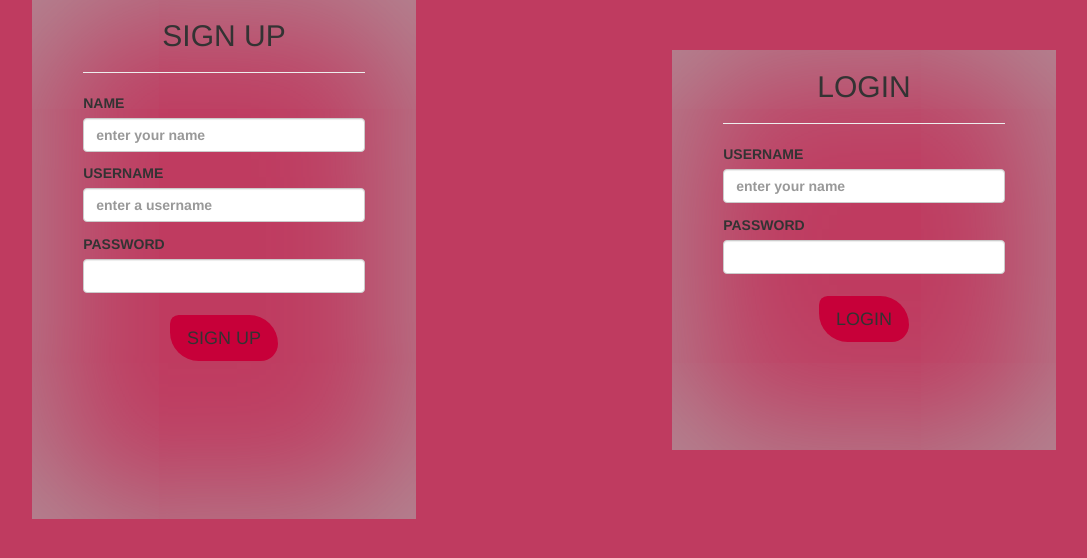
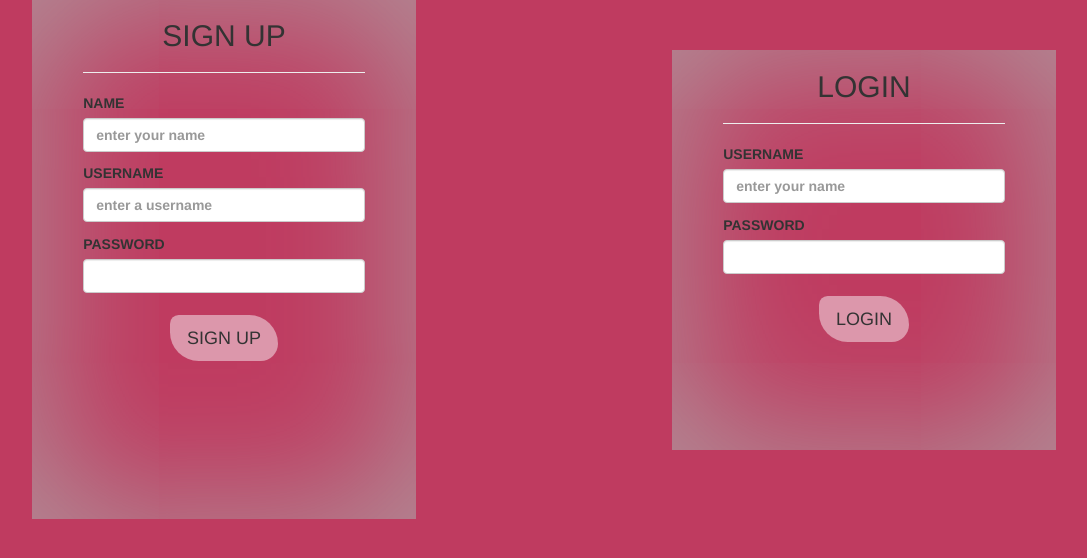
Before and after one commit to georgegithinji/STUDENT-PAIR-GENERATOR, a PHP site: page / in a window 1280 px wide. Shown: the part 146-704 px from the top of the page, without its empty margins (96-1183 px from the left). Run offline with PHP 8.4, Linux system fonts and the light colour scheme.

Commit message:
commit all new changes

```diff
--- a/css/app.css
+++ b/css/app.css
@@ -1,6 +1,6 @@
 .btn.btn-lg {
   border-radius: 15px 50px 30px;
-  background-color: #C70039;
+  background-color: #DC97AB;
 }
 
 .container.admin {
@@ -20,7 +20,7 @@
 
 .container.admin button {
   margin-top: 8%;
-  background-color: #C70039;
+  background-color: #DC97AB;
 }
 
 .container.admin #pas {
@@ -62,12 +62,12 @@
 
 .container.login button {
   margin-top: 8%;
-  background-color: #C70039;
+  background-color: #DC97AB;
 }
 
 .container.sign-up button {
   margin-top: 8%;
-  background-color: #C70039;
+  background-color: #DC97AB;
 }
 
 .container.sign-up #user-0, #pass-0 {
```
